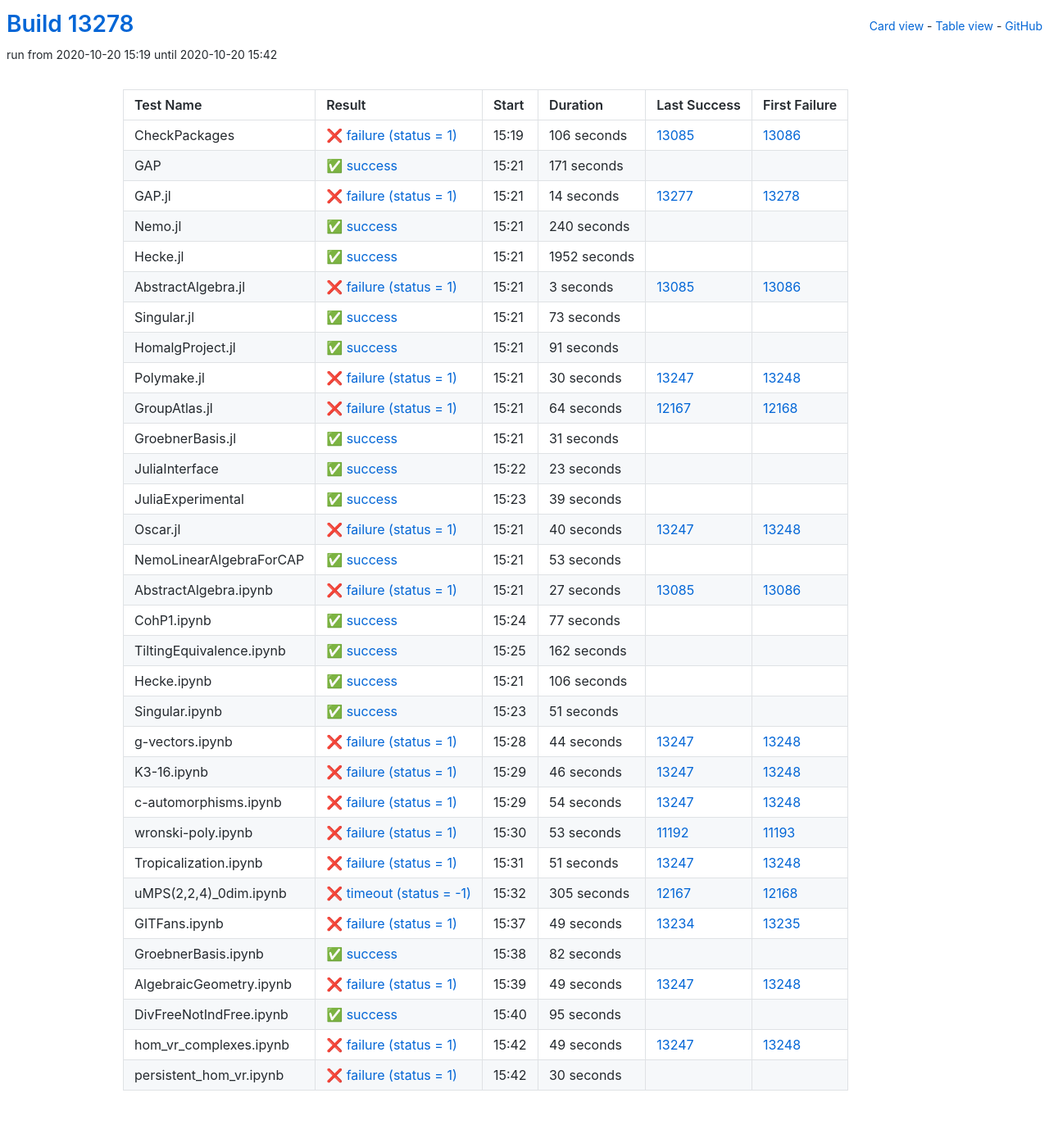
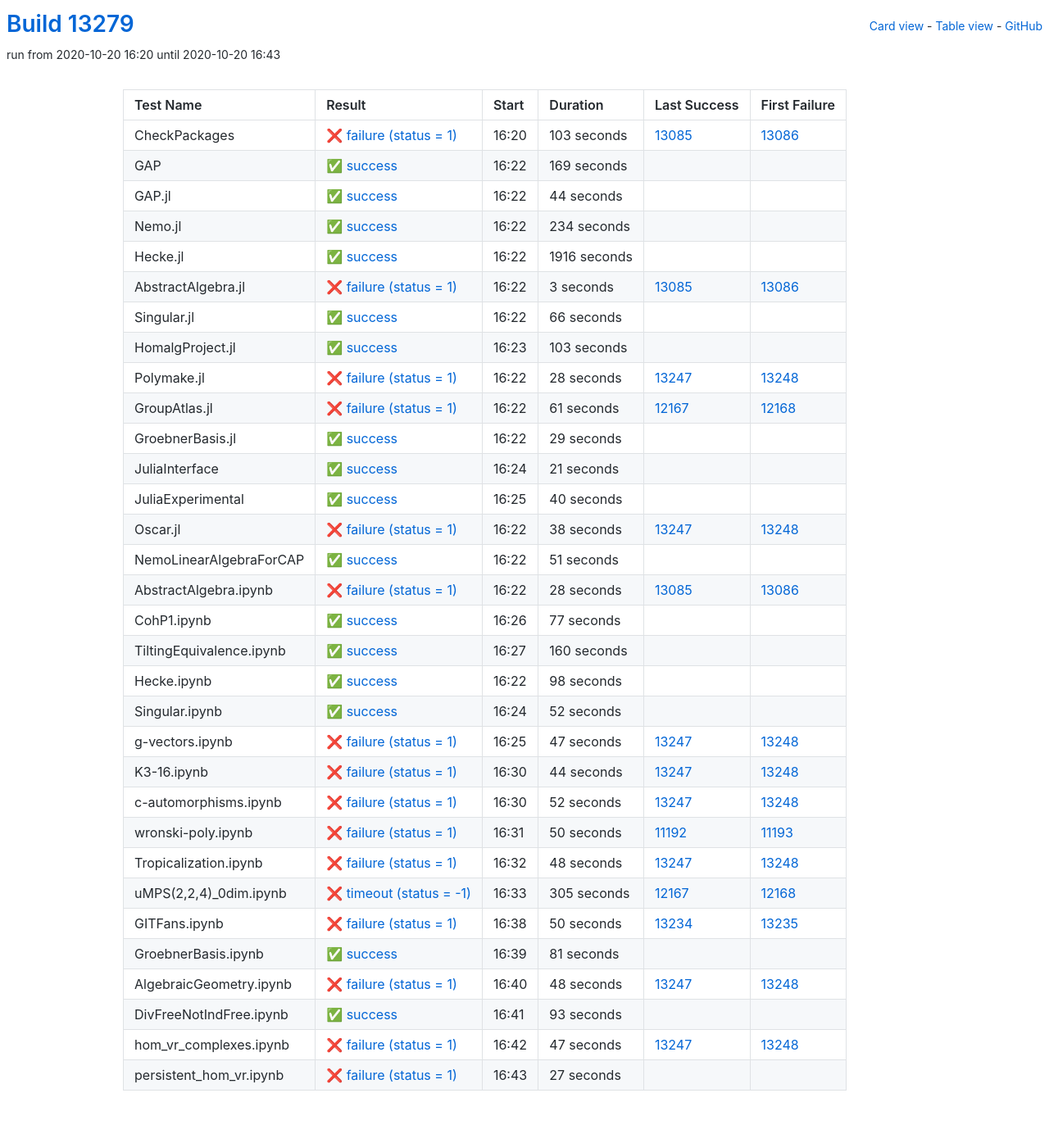
Before and after one commit to oscar-system/oscar-ci-status, a Jekyll site: the page built from table.html, in a window 1280 px wide. Shown: the whole page at 82% size. Built offline with Jekyll 4.4.1, drawn with Linux system fonts in a browser that asks for light colours.

Commit message:
Build #13279

```diff
--- a/_data/ci.yml
+++ b/_data/ci.yml
@@ -1,6 +1,6 @@
 ---
-build: 13278
-build_url: https://oscarci.mathematik.uni-kl.de/job/oscar/13278/
+build: 13279
+build_url: https://oscarci.mathematik.uni-kl.de/job/oscar/13279/
 job: oscar
 organization: oscar-system
 repo: oscar-ci-status
@@ -8,68 +8,68 @@
 tests:
 - name: CheckPackages
   id: checkpackages
-  log: https://oscarci.mathematik.uni-kl.de/job/oscar/13278/artifact/logs/build-13278/CheckPackages.log
-  start: 2020-10-20 15:19
+  log: https://oscarci.mathematik.uni-kl.de/job/oscar/13279/artifact/logs/build-13279/CheckPackages.log
+  start: 2020-10-20 16:20
   success: false
   exitcode: 1
   status: failure
-  duration: 106
+  duration: 103
   last_success: 13085
   last_success_url: https://oscarci.mathematik.uni-kl.de/job/oscar/13085/
   first_failure: 13086
   first_failure_url: https://oscarci.mathematik.uni-kl.de/job/oscar/13086/
 - name: GAP
   id: gap
-  log: https://oscarci.mathematik.uni-kl.de/job/oscar/13278/artifact/logs/build-13278/GAP.log
-  start: 2020-10-20 15:21
+  log: https://oscarci.mathematik.uni-kl.de/job/oscar/13279/artifact/logs/build-13279/GAP.log
+  start: 2020-10-20 16:22
   success: true
   exitcode: 0
   status: success
-  duration: 171
+  duration: 169
   last_success: false
   last_success_url:
   first_failure: false
   first_failure_url:
 - name: GAP.jl
   id: gap-jl
-  log: https://oscarci.mathematik.uni-kl.de/job/oscar/13278/artifact/logs/build-13278/GAP.jl.log
-  start: 2020-10-20 15:21
-  success: false
-  exitcode: 1
-  status: failure
-  duration: 14
-  last_success: 13277
-  last_success_url: https://oscarci.mathematik.uni-kl.de/job/oscar/13277/
-  first_failure: 13278
-  first_failure_url: https://oscarci.mathematik.uni-kl.de/job/oscar/13278/
-- name: Nemo.jl
-  id: nemo-jl
-  log: https://oscarci.mathematik.uni-kl.de/job/oscar/13278/artifact/logs/build-13278/Nemo.jl.log
-  start: 2020-10-20 15:21
+  log: https://oscarci.mathematik.uni-kl.de/job/oscar/13279/artifact/logs/build-13279/GAP.jl.log
+  start: 2020-10-20 16:22
   success: true
   exitcode: 0
   status: success
-  duration: 240
+  duration: 44
+  last_success: false
+  last_success_url:
+  first_failure: false
+  first_failure_url:
+- name: Nemo.jl
+  id: nemo-jl
+  log: https://oscarci.mathematik.uni-kl.de/job/oscar/13279/artifact/logs/build-13279/Nemo.jl.log
+  start: 2020-10-20 16:22
+  success: true
+  exitcode: 0
+  status: success
+  duration: 234
   last_success: false
   last_success_url:
   first_failure: false
   first_failure_url:
 - name: Hecke.jl
   id: hecke-jl
-  log: https://oscarci.mathematik.uni-kl.de/job/oscar/13278/artifact/logs/build-13278/Hecke.jl.log
-  start: 2020-10-20 15:21
+  log: https://oscarci.mathematik.uni-kl.de/job/oscar/13279/artifact/logs/build-13279/Hecke.jl.log
+  start: 2020-10-20 16:22
   success: true
   exitcode: 0
   status: success
-  duration: 1952
+  duration: 1916
   last_success: false
   last_success_url:
   first_failure: false
   first_failure_url:
 - name: AbstractAlgebra.jl
   id: abstractalgebra-jl
-  log: https://oscarci.mathematik.uni-kl.de/job/oscar/13278/artifact/logs/build-13278/AbstractAlgebra.jl.log
-  start: 2020-10-20 15:21
+  log: https://oscarci.mathematik.uni-kl.de/job/oscar/13279/artifact/logs/build-13279/AbstractAlgebra.jl.log
+  start: 2020-10-20 16:22
   success: false
   exitcode: 1
   status: failure
@@ -80,128 +80,128 @@
   first_failure_url: https://oscarci.mathematik.uni-kl.de/job/oscar/13086/
 - name: Singular.jl
   id: singular-jl
-  log: https://oscarci.mathematik.uni-kl.de/job/oscar/13278/artifact/logs/build-13278/Singular.jl.log
-  start: 2020-10-20 15:21
+  log: https://oscarci.mathematik.uni-kl.de/job/oscar/13279/artifact/logs/build-13279/Singular.jl.log
+  start: 2020-10-20 16:22
   success: true
   exitcode: 0
   status: success
-  duration: 73
+  duration: 66
   last_success: false
   last_success_url:
   first_failure: false
   first_failure_url:
 - name: HomalgProject.jl
   id: homalgproject-jl
-  log: https://oscarci.mathematik.uni-kl.de/job/oscar/13278/artifact/logs/build-13278/HomalgProject.jl.log
-  start: 2020-10-20 15:21
+  log: https://oscarci.mathematik.uni-kl.de/job/oscar/13279/artifact/logs/build-13279/HomalgProject.jl.log
+  start: 2020-10-20 16:23
   success: true
   exitcode: 0
   status: success
-  duration: 91
+  duration: 103
   last_success: false
   last_success_url:
   first_failure: false
   first_failure_url:
 - name: Polymake.jl
   id: polymake-jl
-  log: https://oscarci.mathematik.uni-kl.de/job/oscar/13278/artifact/logs/build-13278/Polymake.jl.log
-  start: 2020-10-20 15:21
+  log: https://oscarci.mathematik.uni-kl.de/job/oscar/13279/artifact/logs/build-13279/Polymake.jl.log
+  start: 2020-10-20 16:22
   success: false
   exitcode: 1
   status: failure
-  duration: 30
+  duration: 28
   last_success: 13247
   last_success_url: https://oscarci.mathematik.uni-kl.de/job/oscar/13247/
   first_failure: 13248
   first_failure_url: https://oscarci.mathematik.uni-kl.de/job/oscar/13248/
 - name: GroupAtlas.jl
   id: groupatlas-jl
-  log: https://oscarci.mathematik.uni-kl.de/job/oscar/13278/artifact/logs/build-13278/GroupAtlas.jl.log
-  start: 2020-10-20 15:21
+  log: https://oscarci.mathematik.uni-kl.de/job/oscar/13279/artifact/logs/build-13279/GroupAtlas.jl.log
+  start: 2020-10-20 16:22
   success: false
   exitcode: 1
   status: failure
-  duration: 64
+  duration: 61
   last_success: 12167
   last_success_url: https://oscarci.mathematik.uni-kl.de/job/oscar/12167/
   first_failure: 12168
   first_failure_url: https://oscarci.mathematik.uni-kl.de/job/oscar/12168/
 - name: GroebnerBasis.jl
   id: groebnerbasis-jl
-  log: https://oscarci.mathematik.uni-kl.de/job/oscar/13278/artifact/logs/build-13278/GroebnerBasis.jl.log
-  start: 2020-10-20 15:21
+  log: https://oscarci.mathematik.uni-kl.de/job/oscar/13279/artifact/logs/build-13279/GroebnerBasis.jl.log
+  start: 2020-10-20 16:22
   success: true
   exitcode: 0
   status: success
-  duration: 31
+  duration: 29
   last_success: false
   last_success_url:
   first_failure: false
   first_failure_url:
 - name: JuliaInterface
   id: juliainterface
-  log: https://oscarci.mathematik.uni-kl.de/job/oscar/13278/artifact/logs/build-13278/JuliaInterface.log
-  start: 2020-10-20 15:22
+  log: https://oscarci.mathematik.uni-kl.de/job/oscar/13279/artifact/logs/build-13279/JuliaInterface.log
+  start: 2020-10-20 16:24
   success: true
   exitcode: 0
   status: success
-  duration: 23
+  duration: 21
   last_success: false
   last_success_url:
   first_failure: false
   first_failure_url:
 - name: JuliaExperimental
   id: juliaexperimental
-  log: https://oscarci.mathematik.uni-kl.de/job/oscar/13278/artifact/logs/build-13278/JuliaExperimental.log
-  start: 2020-10-20 15:23
+  log: https://oscarci.mathematik.uni-kl.de/job/oscar/13279/artifact/logs/build-13279/JuliaExperimental.log
+  start: 2020-10-20 16:25
   success: true
   exitcode: 0
   status: success
-  duration: 39
+  duration: 40
   last_success: false
   last_success_url:
   first_failure: false
   first_failure_url:
 - name: Oscar.jl
   id: oscar-jl
-  log: https://oscarci.mathematik.uni-kl.de/job/oscar/13278/artifact/logs/build-13278/Oscar.jl.log
-  start: 2020-10-20 15:21
+  log: https://oscarci.mathematik.uni-kl.de/job/oscar/13279/artifact/logs/build-13279/Oscar.jl.log
+  start: 2020-10-20 16:22
   success: false
   exitcode: 1
   status: failure
-  duration: 40
+  duration: 38
   last_success: 13247
   last_success_url: https://oscarci.mathematik.uni-kl.de/job/oscar/13247/
   first_failure: 13248
   first_failure_url: https://oscarci.mathematik.uni-kl.de/job/oscar/13248/
 - name: NemoLinearAlgebraForCAP
   id: nemolinearalgebraforcap
-  log: https://oscarci.mathematik.uni-kl.de/job/oscar/13278/artifact/logs/build-13278/NemoLinearAlgebraForCAP.log
-  start: 2020-10-20 15:21
+  log: https://oscarci.mathematik.uni-kl.de/job/oscar/13279/artifact/logs/build-13279/NemoLinearAlgebraForCAP.log
+  start: 2020-10-20 16:22
   success: true
   exitcode: 0
   status: success
-  duration: 53
+  duration: 51
   last_success: false
   last_success_url:
   first_failure: false
   first_failure_url:
 - name: AbstractAlgebra.ipynb
   id: abstractalgebra-ipynb
-  log: https://oscarci.mathematik.uni-kl.de/job/oscar/13278/artifact/logs/build-13278/AbstractAlgebra.ipynb.log
-  start: 2020-10-20 15:21
+  log: https://oscarci.mathematik.uni-kl.de/job/oscar/13279/artifact/logs/build-13279/AbstractAlgebra.ipynb.log
+  start: 2020-10-20 16:22
   success: false
   exitcode: 1
   status: failure
-  duration: 27
+  duration: 28
   last_success: 13085
   last_success_url: https://oscarci.mathematik.uni-kl.de/job/oscar/13085/
   first_failure: 13086
   first_failure_url: https://oscarci.mathematik.uni-kl.de/job/oscar/13086/
 - name: CohP1.ipynb
   id: cohp1-ipynb
-  log: https://oscarci.mathematik.uni-kl.de/job/oscar/13278/artifact/logs/build-13278/CohP1.ipynb.log
-  start: 2020-10-20 15:24
+  log: https://oscarci.mathematik.uni-kl.de/job/oscar/13279/artifact/logs/build-13279/CohP1.ipynb.log
+  start: 2020-10-20 16:26
   success: true
   exitcode: 0
   status: success
@@ -212,44 +212,56 @@
   first_failure_url:
 - name: TiltingEquivalence.ipynb
   id: tiltingequivalence-ipynb
-  log: https://oscarci.mathematik.uni-kl.de/job/oscar/13278/artifact/logs/build-13278/TiltingEquivalence.ipynb.log
-  start: 2020-10-20 15:25
+  log: https://oscarci.mathematik.uni-kl.de/job/oscar/13279/artifact/logs/build-13279/TiltingEquivalence.ipynb.log
+  start: 2020-10-20 16:27
   success: true
   exitcode: 0
   status: success
-  duration: 162
+  duration: 160
   last_success: false
   last_success_url:
   first_failure: false
   first_failure_url:
 - name: Hecke.ipynb
   id: hecke-ipynb
-  log: https://oscarci.mathematik.uni-kl.de/job/oscar/13278/artifact/logs/build-13278/Hecke.ipynb.log
-  start: 2020-10-20 15:21
+  log: https://oscarci.mathematik.uni-kl.de/job/oscar/13279/artifact/logs/build-13279/Hecke.ipynb.log
+  start: 2020-10-20 16:22
   success: true
   exitcode: 0
   status: success
-  duration: 106
+  duration: 98
   last_success: false
   last_success_url:
   first_failure: false
   first_failure_url:
 - name: Singular.ipynb
   id: singular-ipynb
-  log: https://oscarci.mathematik.uni-kl.de/job/oscar/13278/artifact/logs/build-13278/Singular.ipynb.log
-  start: 2020-10-20 15:23
+  log: https://oscarci.mathematik.uni-kl.de/job/oscar/13279/artifact/logs/build-13279/Singular.ipynb.log
+  start: 2020-10-20 16:24
   success: true
   exitcode: 0
   status: success
-  duration: 51
+  duration: 52
   last_success: false
   last_success_url:
   first_failure: false
   first_failure_url:
 - name: g-vectors.ipynb
   id: g-vectors-ipynb
-  log: https://oscarci.mathematik.uni-kl.de/job/oscar/13278/artifact/logs/build-13278/g-vectors.ipynb.log
-  start: 2020-10-20 15:28
+  log: https://oscarci.mathematik.uni-kl.de/job/oscar/13279/artifact/logs/build-13279/g-vectors.ipynb.log
+  start: 2020-10-20 16:25
+  success: false
+  exitcode: 1
+  status: failure
+  duration: 47
+  last_success: 13247
+  last_success_url: https://oscarci.mathematik.uni-kl.de/job/oscar/13247/
+  first_failure: 13248
+  first_failure_url: https://oscarci.mathematik.uni-kl.de/job/oscar/13248/
+- name: K3-16.ipynb
+  id: k3-16-ipynb
+  log: https://oscarci.mathematik.uni-kl.de/job/oscar/13279/artifact/logs/build-13279/K3-16.ipynb.log
+  start: 2020-10-20 16:30
   success: false
   exitcode: 1
   status: failure
@@ -258,58 +270,46 @@
   last_success_url: https://oscarci.mathematik.uni-kl.de/job/oscar/13247/
   first_failure: 13248
   first_failure_url: https://oscarci.mathematik.uni-kl.de/job/oscar/13248/
-- name: K3-16.ipynb
-  id: k3-16-ipynb
-  log: https://oscarci.mathematik.uni-kl.de/job/oscar/13278/artifact/logs/build-13278/K3-16.ipynb.log
-  start: 2020-10-20 15:29
+- name: c-automorphisms.ipynb
+  id: c-automorphisms-ipynb
+  log: https://oscarci.mathematik.uni-kl.de/job/oscar/13279/artifact/logs/build-13279/c-automorphisms.ipynb.log
+  start: 2020-10-20 16:30
   success: false
   exitcode: 1
   status: failure
-  duration: 46
-  last_success: 13247
-  last_success_url: https://oscarci.mathematik.uni-kl.de/job/oscar/13247/
-  first_failure: 13248
-  first_failure_url: https://oscarci.mathematik.uni-kl.de/job/oscar/13248/
-- name: c-automorphisms.ipynb
-  id: c-automorphisms-ipynb
-  log: https://oscarci.mathematik.uni-kl.de/job/oscar/13278/artifact/logs/build-13278/c-automorphisms.ipynb.log
-  start: 2020-10-20 15:29
-  success: false
-  exitcode: 1
-  status: failure
-  duration: 54
+  duration: 52
   last_success: 13247
   last_success_url: https://oscarci.mathematik.uni-kl.de/job/oscar/13247/
   first_failure: 13248
   first_failure_url: https://oscarci.mathematik.uni-kl.de/job/oscar/13248/
 - name: wronski-poly.ipynb
   id: wronski-poly-ipynb
-  log: https://oscarci.mathematik.uni-kl.de/job/oscar/13278/artifact/logs/build-13278/wronski-poly.ipynb.log
-  start: 2020-10-20 15:30
+  log: https://oscarci.mathematik.uni-kl.de/job/oscar/13279/artifact/logs/build-13279/wronski-poly.ipynb.log
+  start: 2020-10-20 16:31
   success: false
   exitcode: 1
   status: failure
-  duration: 53
+  duration: 50
   last_success: 11192
   last_success_url: https://oscarci.mathematik.uni-kl.de/job/oscar/11192/
   first_failure: 11193
   first_failure_url: https://oscarci.mathematik.uni-kl.de/job/oscar/11193/
 - name: Tropicalization.ipynb
   id: tropicalization-ipynb
-  log: https://oscarci.mathematik.uni-kl.de/job/oscar/13278/artifact/logs/build-13278/Tropicalization.ipynb.log
-  start: 2020-10-20 15:31
+  log: https://oscarci.mathematik.uni-kl.de/job/oscar/13279/artifact/logs/build-13279/Tropicalization.ipynb.log
+  start: 2020-10-20 16:32
   success: false
   exitcode: 1
   status: failure
-  duration: 51
+  duration: 48
   last_success: 13247
   last_success_url: https://oscarci.mathematik.uni-kl.de/job/oscar/13247/
   first_failure: 13248
   first_failure_url: https://oscarci.mathematik.uni-kl.de/job/oscar/13248/
 - name: uMPS(2,2,4)_0dim.ipynb
   id: umps-2-2-4-0dim-ipynb
-  log: https://oscarci.mathematik.uni-kl.de/job/oscar/13278/artifact/logs/build-13278/uMPS-2-2-4-_0dim.ipynb.log
-  start: 2020-10-20 15:32
+  log: https://oscarci.mathematik.uni-kl.de/job/oscar/13279/artifact/logs/build-13279/uMPS-2-2-4-_0dim.ipynb.log
+  start: 2020-10-20 16:33
   success: false
   exitcode: -1
   status: timeout
@@ -320,72 +320,72 @@
   first_failure_url: https://oscarci.mathematik.uni-kl.de/job/oscar/12168/
 - name: GITFans.ipynb
   id: gitfans-ipynb
-  log: https://oscarci.mathematik.uni-kl.de/job/oscar/13278/artifact/logs/build-13278/GITFans.ipynb.log
-  start: 2020-10-20 15:37
+  log: https://oscarci.mathematik.uni-kl.de/job/oscar/13279/artifact/logs/build-13279/GITFans.ipynb.log
+  start: 2020-10-20 16:38
   success: false
   exitcode: 1
   status: failure
-  duration: 49
+  duration: 50
   last_success: 13234
   last_success_url: https://oscarci.mathematik.uni-kl.de/job/oscar/13234/
   first_failure: 13235
   first_failure_url: https://oscarci.mathematik.uni-kl.de/job/oscar/13235/
 - name: GroebnerBasis.ipynb
   id: groebnerbasis-ipynb
-  log: https://oscarci.mathematik.uni-kl.de/job/oscar/13278/artifact/logs/build-13278/GroebnerBasis.ipynb.log
-  start: 2020-10-20 15:38
+  log: https://oscarci.mathematik.uni-kl.de/job/oscar/13279/artifact/logs/build-13279/GroebnerBasis.ipynb.log
+  start: 2020-10-20 16:39
   success: true
   exitcode: 0
   status: success
-  duration: 82
+  duration: 81
   last_success: false
   last_success_url:
   first_failure: false
   first_failure_url:
 - name: AlgebraicGeometry.ipynb
   id: algebraicgeometry-ipynb
-  log: https://oscarci.mathematik.uni-kl.de/job/oscar/13278/artifact/logs/build-13278/AlgebraicGeometry.ipynb.log
-  start: 2020-10-20 15:39
+  log: https://oscarci.mathematik.uni-kl.de/job/oscar/13279/artifact/logs/build-13279/AlgebraicGeometry.ipynb.log
+  start: 2020-10-20 16:40
   success: false
   exitcode: 1
   status: failure
-  duration: 49
+  duration: 48
   last_success: 13247
   last_success_url: https://oscarci.mathematik.uni-kl.de/job/oscar/13247/
   first_failure: 13248
   first_failure_url: https://oscarci.mathematik.uni-kl.de/job/oscar/13248/
 - name: DivFreeNotIndFree.ipynb
   id: divfreenotindfree-ipynb
-  log: https://oscarci.mathematik.uni-kl.de/job/oscar/13278/artifact/logs/build-13278/DivFreeNotIndFree.ipynb.log
-  start: 2020-10-20 15:40
+  log: https://oscarci.mathematik.uni-kl.de/job/oscar/13279/artifact/logs/build-13279/DivFreeNotIndFree.ipynb.log
+  start: 2020-10-20 16:41
   success: true
   exitcode: 0
   status: success
-  duration: 95
+  duration: 93
   last_success: false
   last_success_url:
   first_failure: false
   first_failure_url:
 - name: hom_vr_complexes.ipynb
   id: hom-vr-complexes-ipynb
-  log: https://oscarci.mathematik.uni-kl.de/job/oscar/13278/artifact/logs/build-13278/hom_vr_complexes.ipynb.log
-  start: 2020-10-20 15:42
+  log: https://oscarci.mathematik.uni-kl.de/job/oscar/13279/artifact/logs/build-13279/hom_vr_complexes.ipynb.log
+  start: 2020-10-20 16:42
   success: false
   exitcode: 1
   status: failure
-  duration: 49
+  duration: 47
   last_success: 13247
   last_success_url: https://oscarci.mathematik.uni-kl.de/job/oscar/13247/
   first_failure: 13248
   first_failure_url: https://oscarci.mathematik.uni-kl.de/job/oscar/13248/
 - name: persistent_hom_vr.ipynb
   id: persistent-hom-vr-ipynb
-  log: https://oscarci.mathematik.uni-kl.de/job/oscar/13278/artifact/logs/build-13278/persistent_hom_vr.ipynb.log
-  start: 2020-10-20 15:42
+  log: https://oscarci.mathematik.uni-kl.de/job/oscar/13279/artifact/logs/build-13279/persistent_hom_vr.ipynb.log
+  start: 2020-10-20 16:43
   success: false
   exitcode: 1
   status: failure
-  duration: 30
+  duration: 27
   last_success: false
   last_success_url:
   first_failure: false
```
Also changed, not shown: README.md.
